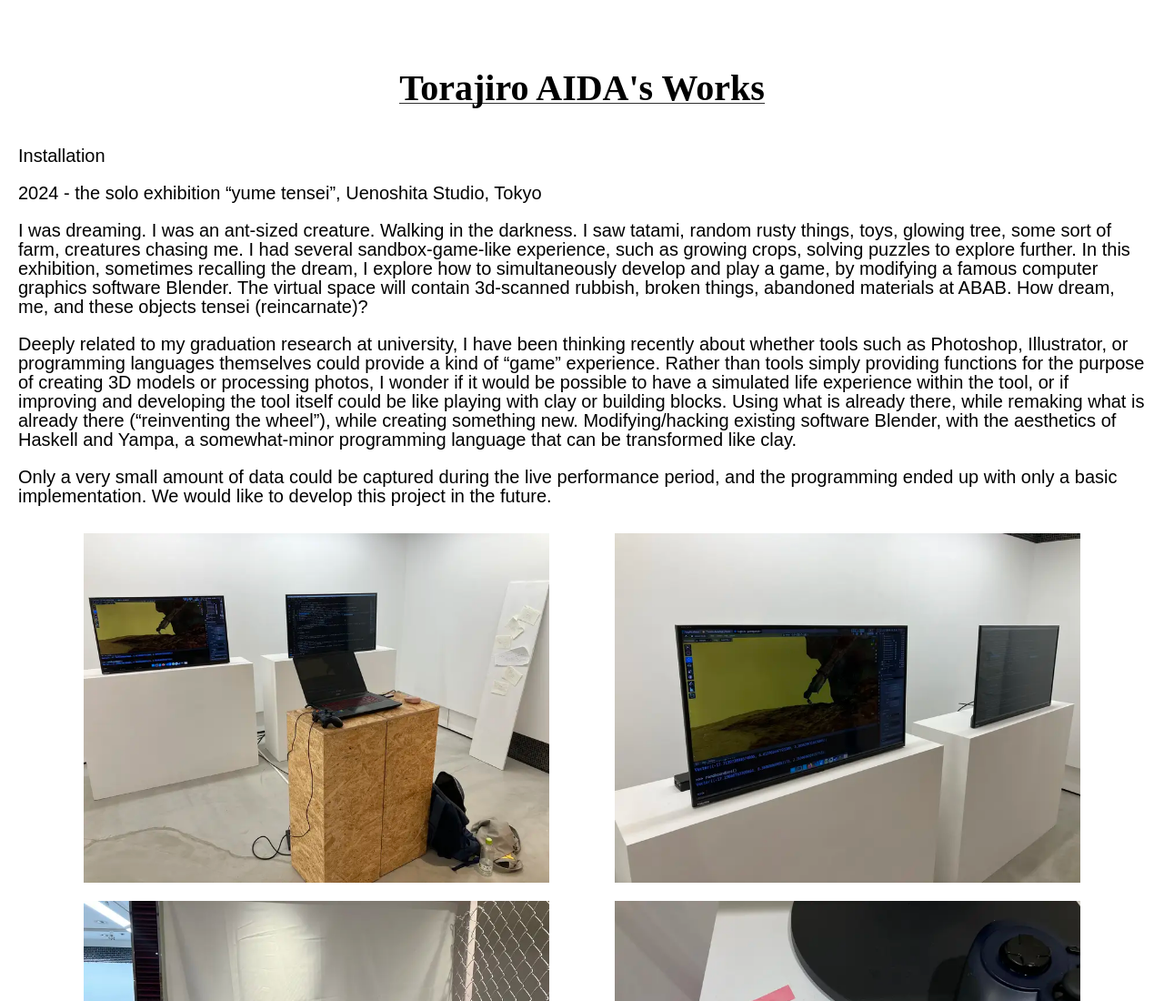
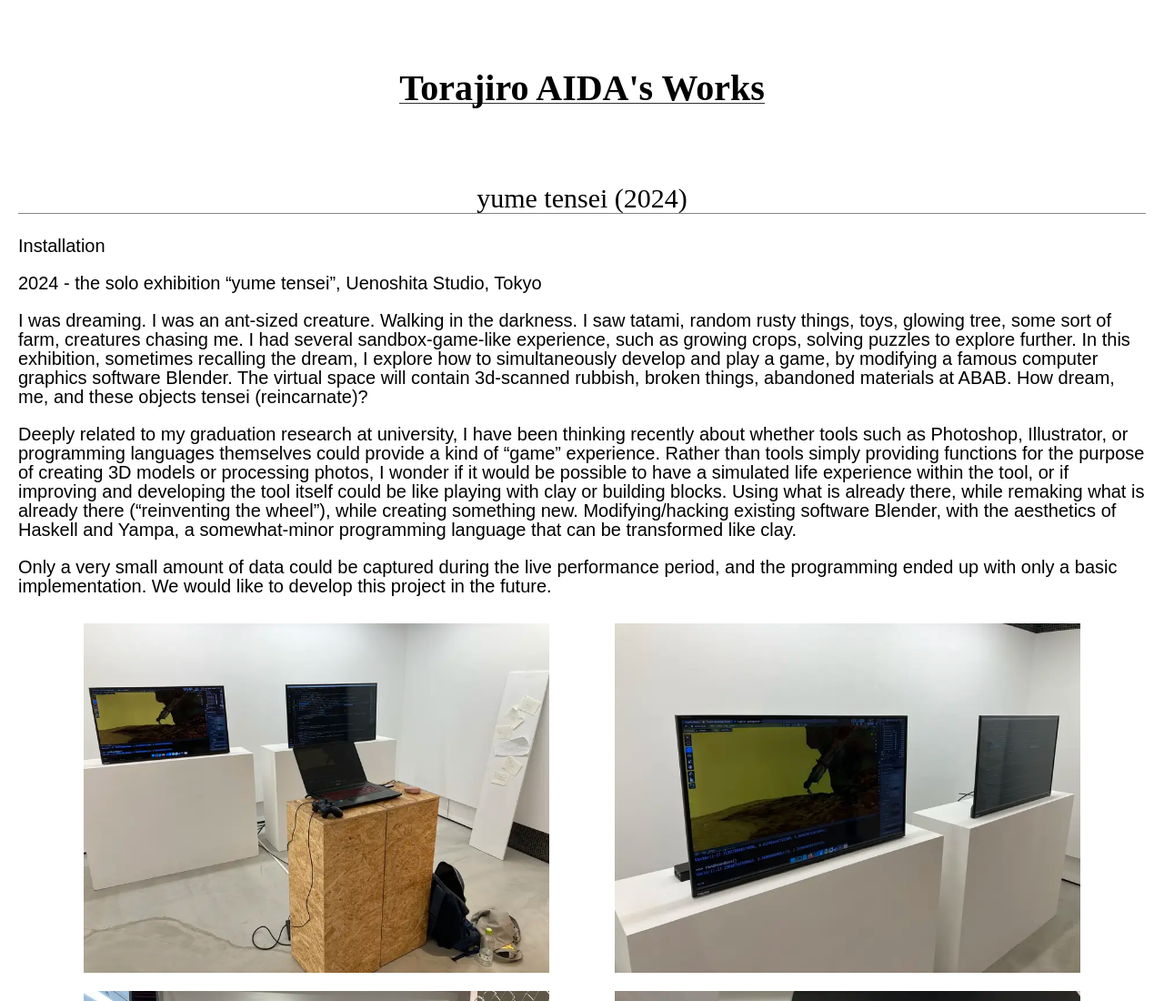
Before and after one commit to torahappy/Prophyan, a website: page happy/index.html in a window 1280 px wide. Shown: the top 1100 px of the page at 91% size. Drawn offline with Linux system fonts and the light colour scheme; a web font is replaced by a local one.

Commit message:
fix caption

```diff
--- a/happy/index.html
+++ b/happy/index.html
@@ -29,7 +29,8 @@
 <h1 class="title">Torajiro AIDA's Works</h1>
 </header>
 <section>
-<div class="caption">
+<section id="yume-tensei-2024" class="caption">
+<h2>yume tensei (2024)</h2>
 <p>Installation</p>
 <p>2024 - the solo exhibition “yume tensei”, Uenoshita Studio, Tokyo</p>
 <p>I was dreaming. I was an ant-sized creature. Walking in the darkness.
@@ -56,7 +57,7 @@ transformed like clay.</p>
 <p>Only a very small amount of data could be captured during the live
 performance period, and the programming ended up with only a basic
 implementation. We would like to develop this project in the future.</p>
-</div>
+</section>
 <div class="images">
 <p><img src="yume/1.webp" /></p>
 <p><img src="yume/2.webp" /></p>
```
Also changed, not shown: happy/matagaki.eng.html (+3 -2 lines), happy/matagaki.eng.md (+2 -0 lines).
